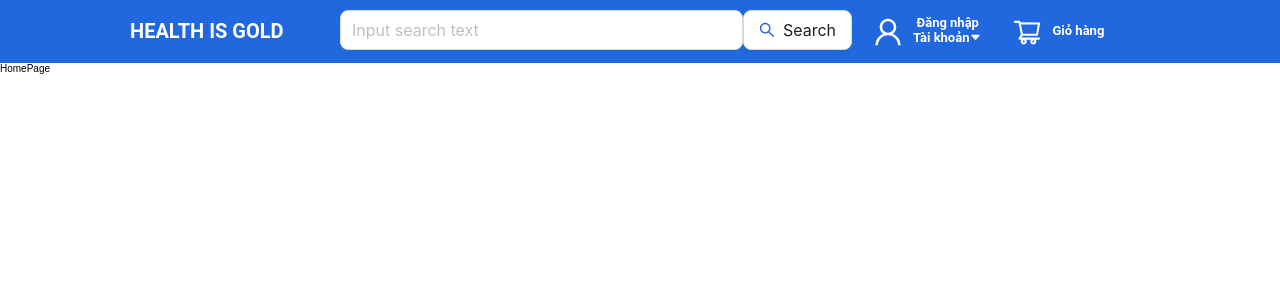
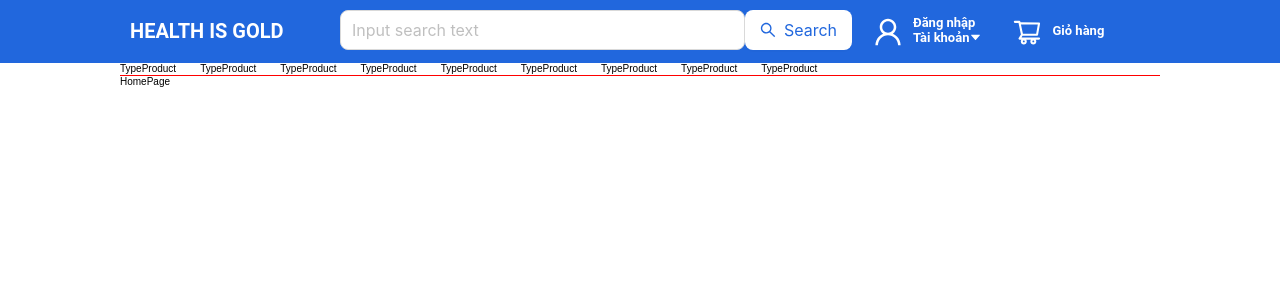
Before and after one commit to WangDinhk/HealthIsGold, a React (Create React App) app: page / in a window 1280 px wide. Shown: the top 300 px of the page. Built offline with nearby package versions, Linux system fonts and the light colour scheme.

Commit message:
type product and divide component

```diff
--- /dev/null
+++ b/src/components/ButtonComponent/ButtonComponent.jsx
@@ -0,0 +1,17 @@
+import { Button } from "antd";
+import React from "react";
+const ButtonComponent = ({size, styleButton,styleTextButton,textButton, ...rests}) => {
+    return (
+            <Button
+                size={size}
+                style={styleButton}
+                {...rests}
+                //icon={<SearchOutlined style={{color: 'rgb(33, 103, 221)'}}/>}
+            >
+                <span style={styleTextButton}>{textButton}</span>
+            </Button>
+    );
+
+}
+
+export default ButtonComponent;
--- a/src/components/ButtonInputSearch/ButtonInputSearch.jsx
+++ b/src/components/ButtonInputSearch/ButtonInputSearch.jsx
@@ -1,23 +1,31 @@
-import { Button,Input, Layout } from 'antd';
+import { Button } from 'antd';
 import React from 'react';
 import { SearchOutlined } from '@ant-design/icons';
+import InputComponent from '../InputComponent/InputComponent';
+import ButtonComponent from '../ButtonComponent/ButtonComponent';
 
 const ButtonInputSearch = (props) => {
-    const {size, placeHolder, textButton, bordered, backgroundColorInput ='white',backgroundColorButton ='white'} = props;
+    const {size, placeHolder,
+        textButton,bordered,
+        backgroundColorInput ='white',
+        backgroundColorButton ='white',
+        colorButton ='rgb(33, 103, 221)'
+    } = props;
     return (
        <div style={{display:'flex'}}>
-            <Input
+            <InputComponent
                 size={size}
                 style={{backgroundColor:backgroundColorInput}}
                 bordered ={bordered}
                 placeHolder={placeHolder}
             />
-            <Button
+            <ButtonComponent
                 size={size}
-                style={{backgroundColor:backgroundColorButton}}
-                bordered ={bordered}
-                icon={<SearchOutlined style={{color: 'rgb(33, 103, 221)'}}/>}>{textButton}
-            </Button>
+                styleButton={{backgroundColor:backgroundColorButton, border: !bordered && 'none'}}
+                icon={<SearchOutlined color = {colorButton} style={{color: 'rgb(33, 103, 221)'}}/>}
+                textButton={textButton}
+                styleTextButton={{color: colorButton}}
+            />
        </div>
     );
 }
--- a/src/components/HeaderComponent/Style.js
+++ b/src/components/HeaderComponent/Style.js
@@ -22,7 +22,7 @@ export const WrapperHeaderAccount = styled.div`
     font-size: 13px;
     font-weight: bold;
     font-family: 'Roboto', sans-serif;
-    text-align: center;
+    text-align: left;
     margin: 5px;
     gap: 10px;
 `
--- /dev/null
+++ b/src/components/InputComponent/InputComponent.jsx
@@ -0,0 +1,15 @@
+import { Input } from "antd";
+import React from "react"
+const InputComponent = ({size, placeHolder,style, bordered , ...rests }) => {
+    return (
+            <Input
+                size={size}
+                style={style}
+                bordered ={bordered}
+                placeHolder={placeHolder}
+                {...rests}
+            />
+    );
+
+}
+export default InputComponent;
--- /dev/null
+++ b/src/components/TypeProduct/TypeProduct.jsx
@@ -0,0 +1,9 @@
+import React from "react";
+const TypeProduct = () => {
+    return (
+        <div>
+            TypeProduct
+        </div>
+    );
+}
+export default TypeProduct;
--- a/src/pages/HomePage/HomePage.jsx
+++ b/src/pages/HomePage/HomePage.jsx
@@ -1,8 +1,21 @@
 import React from 'react';
+import TypeProduct from '../../components/TypeProduct/TypeProduct';
+import { WrapperTypeProduct } from './style';
 
 const HomePage = () => {
+    const arr = ["Thực phẩm chức năng","Dược mỹ phẩm","Chăm sóc cá nhân","Thuốc","Thiết bị y tế","Tiêm chủng","Bệnh","Góc sức khỏe","Hệ thống nhà thuốc"];
+
     return (
-        <div>HomePage</div>
+        <div style={{padding:'0 120px'}}>
+            <WrapperTypeProduct>
+            {arr.map((item) => {
+                return (
+                    <TypeProduct name={item} key ={item}/>
+                );
+            })}
+            </WrapperTypeProduct>
+            HomePage
+        </div>
     );
 }
 
--- /dev/null
+++ b/src/pages/HomePage/style.js
@@ -0,0 +1,9 @@
+import styled from 'styled-components';
+
+export const WrapperTypeProduct = styled.div`
+    display: flex;
+    align-items: center;
+    gap: 24px;
+    justify-content: flex-start;
+    border-bottom: 1px solid red;
+`
```
